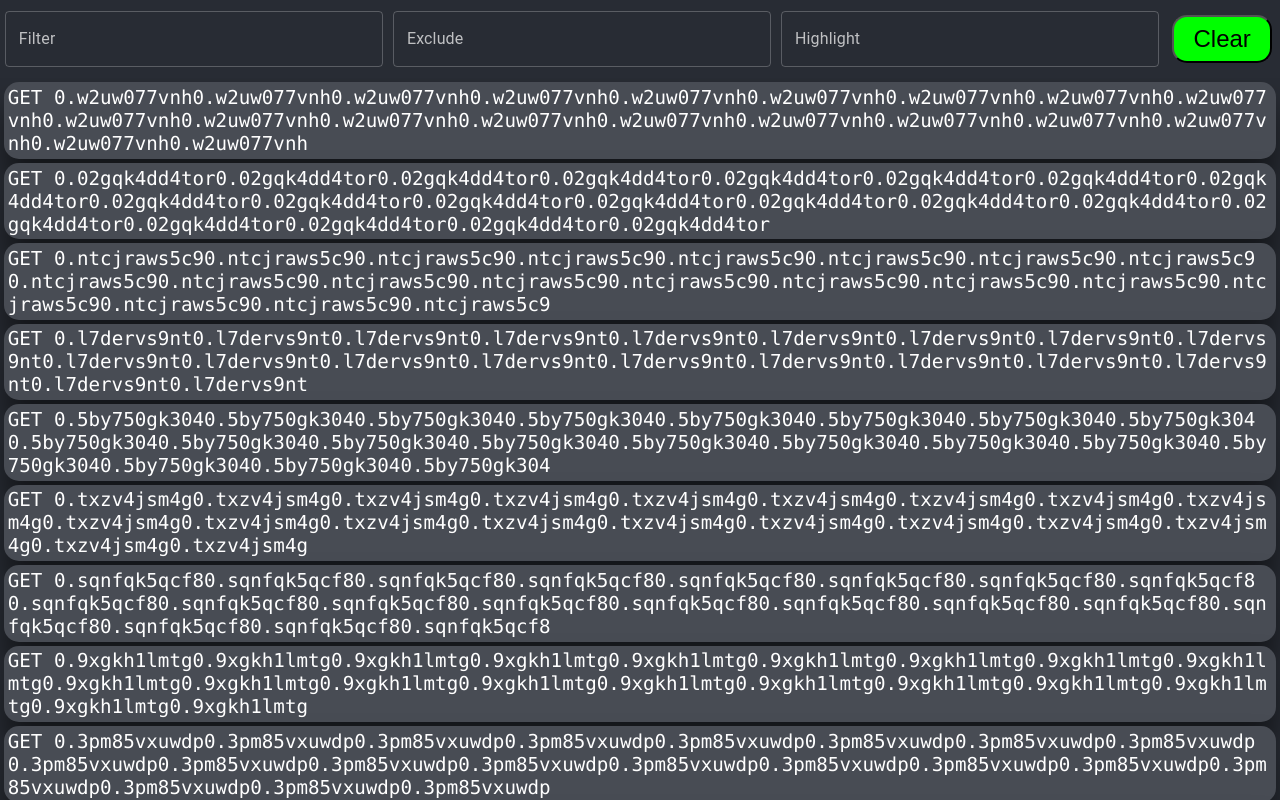
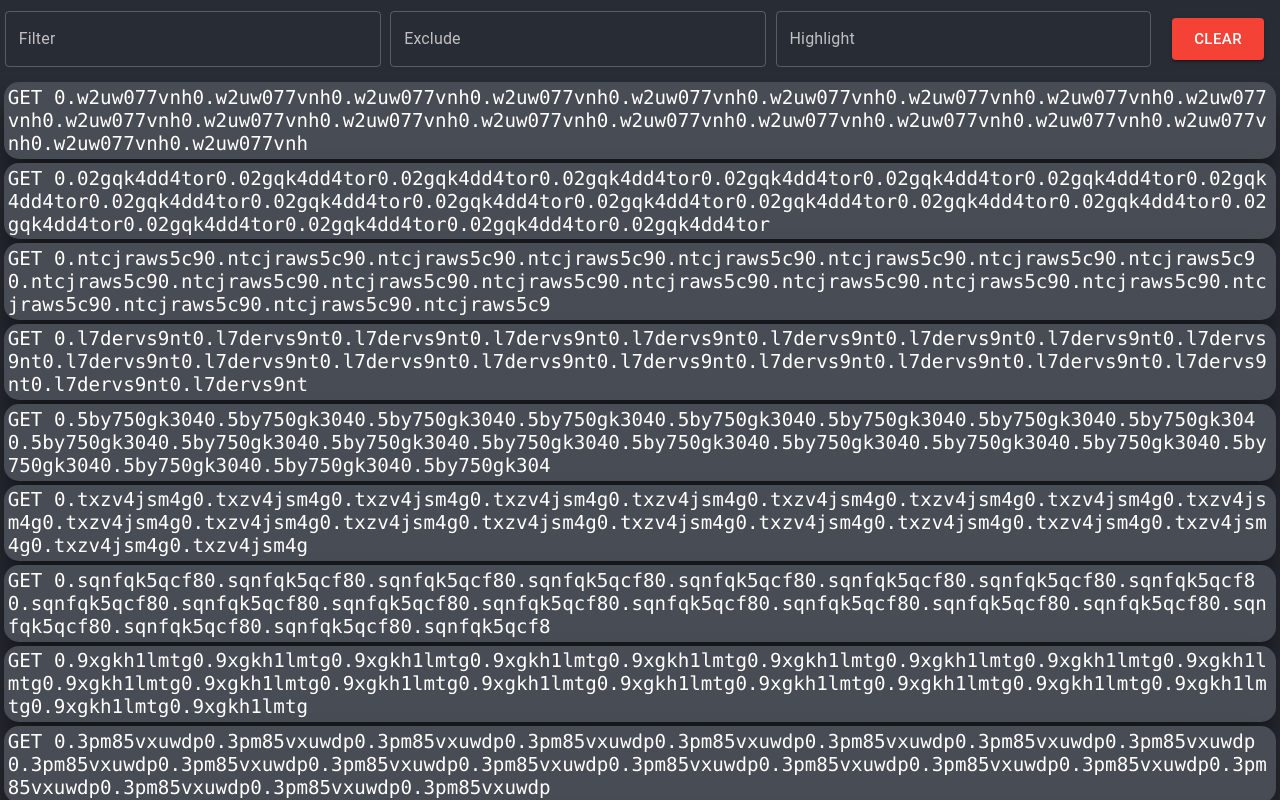
Before and after one commit to quantumsnowball/link-finder, a React (Create React App) app: page / in a window 1280 px wide. Built offline with nearby package versions, Linux system fonts and the light colour scheme.

Commit message:
feature: mui button

```diff
--- /dev/null
+++ b/src/components/ClearButton.tsx
@@ -0,0 +1,28 @@
+import Box from '@mui/material/Box';
+import Button from '@mui/material/Button';
+import { Entry } from '../types/App'
+
+
+interface ClearButtonProps {
+  label: string,
+  setValue: React.Dispatch<React.SetStateAction<Entry[]>>
+}
+
+function ClearButton({ label, setValue }: ClearButtonProps) {
+  return (
+    <Box sx={{
+      padding: '0 1rem'
+    }}>
+      <Button
+        fullWidth
+        variant="contained"
+        color="error"
+        size="large"
+        onClick={() => setValue([])}>
+        {label}
+      </Button>
+    </Box>
+  )
+}
+
+export default ClearButton
--- a/src/components/SearchBar.tsx
+++ b/src/components/SearchBar.tsx
@@ -2,6 +2,7 @@ import React from 'react'
 import '../styles/SearchBar.css'
 import { Entry } from '../types/App'
 import SearchField from './SearchField'
+import ClearButton from './ClearButton'
 import { createTheme, ThemeProvider } from "@mui/material/styles";
 
 
@@ -26,7 +27,7 @@ function SearchBar({ setKeyword, setExclude, setHighlight, setList }: SearchBarP
         <SearchField label="Filter" setValue={setKeyword} />
         <SearchField label="Exclude" setValue={setExclude} />
         <SearchField label="Highlight" setValue={setHighlight} />
-        <button onClick={() => setList([])}>Clear</button>
+        <ClearButton label="Clear" setValue={setList} />
       </div>
     </ThemeProvider>
   )
--- a/src/styles/SearchBar.css
+++ b/src/styles/SearchBar.css
@@ -20,10 +20,10 @@
 /*   margin: 0.5rem; */
 /*   border-radius: 15px; */
 /* } */
-.searchbar button {
-  font-size: 1.5rem;
-  padding: 0.5rem 1.2rem;
-  margin: 0.5rem;
-  background-color: lime;
-  border-radius: 15px;
-}
+/* .searchbar button { */
+/*   font-size: 1.5rem; */
+/*   padding: 0.5rem 1.2rem; */
+/*   margin: 0.5rem; */
+/*   background-color: lime; */
+/*   border-radius: 15px; */
+/* } */
```
